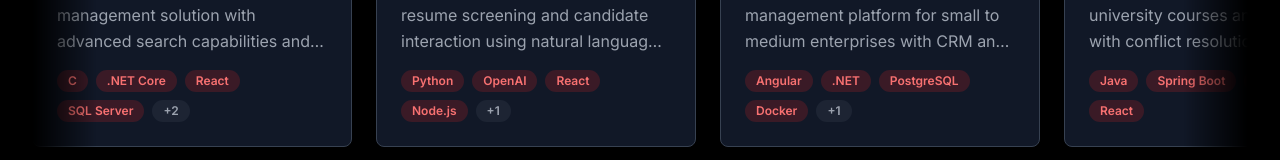
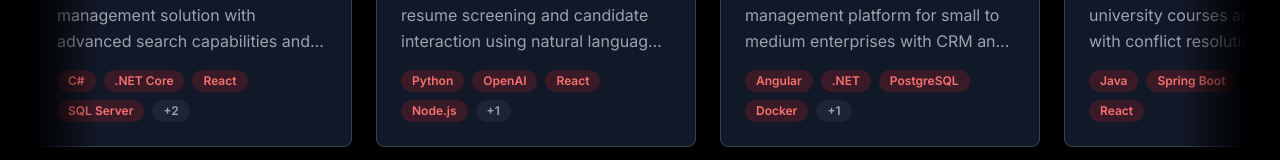
Before and after one commit to BharghavaKumarPurru/BharghavaKumarPurru.github.io, a Next.js app: page /projects in a window 1280 px wide. Shown: the part 1232-1392 px from the top of the page. Built offline with nearby package versions, Linux system fonts and the light colour scheme.

Commit message:
Update page.tsx

```diff
--- a/app/projects/page.tsx
+++ b/app/projects/page.tsx
@@ -17,7 +17,7 @@ const projects = [
     description:
       "Enterprise-level document management solution with advanced search capabilities and workflow automation.",
     image: "/placeholder.svg?height=300&width=400",
-    tech: ["C", ".NET Core", "React", "SQL Server", "Azure", "Docker"],
+    tech: ["C#", ".NET Core", "React", "SQL Server", "Azure", "Docker"],
     category: "Full Stack",
     github: "#",
     demo: "#",
```
